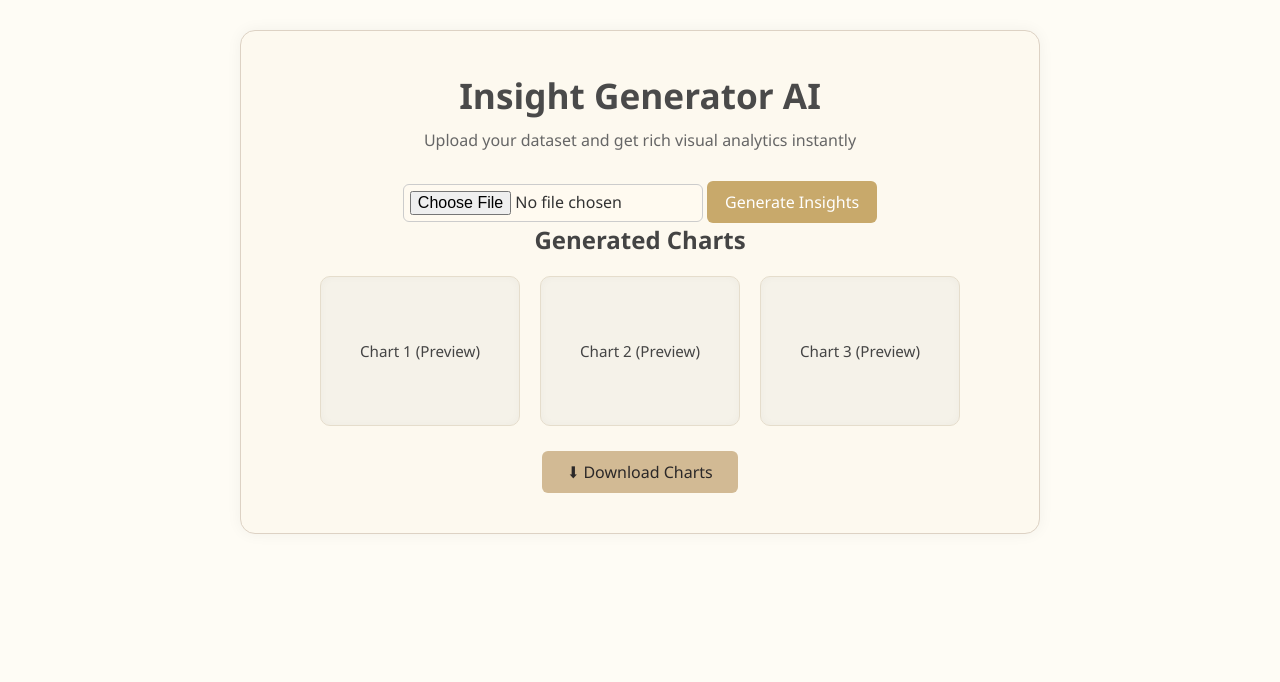
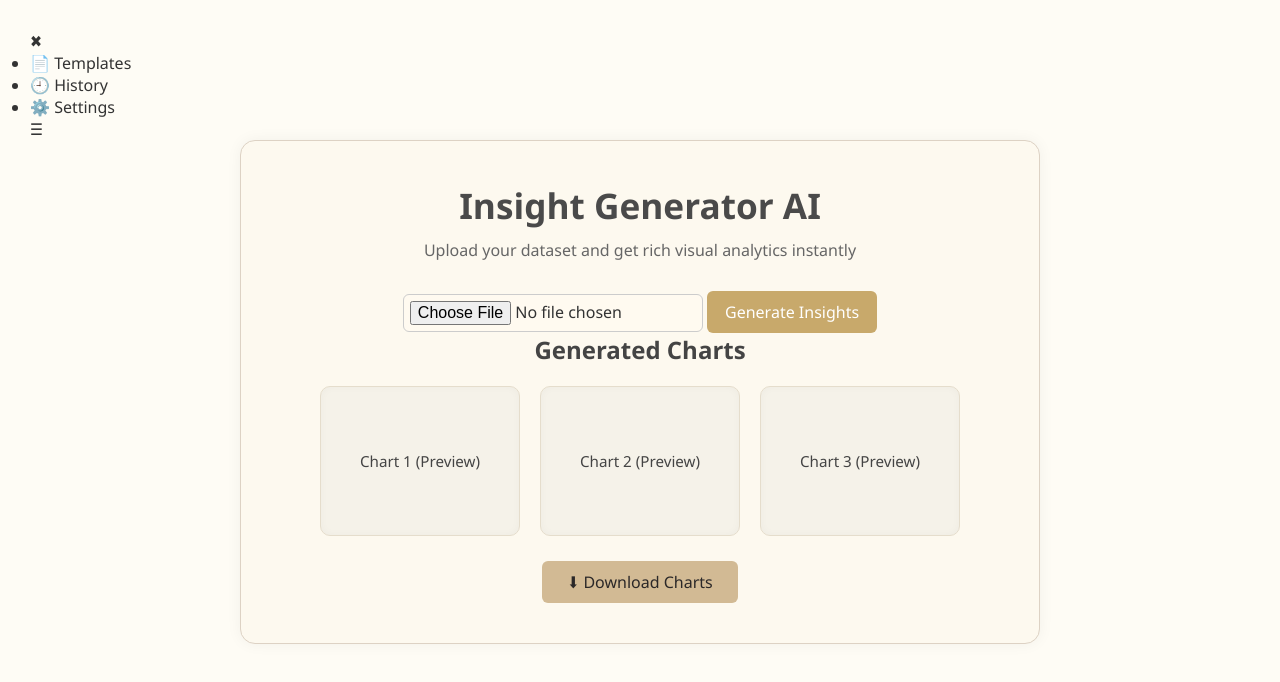
Before and after one commit to Chinmay-Anmulwar/Insight-Generator-ai, a plain HTML site: page index.html in a window 1280 px wide. Drawn offline with Linux system fonts and the light colour scheme.

Commit message:
Update index.html

```diff
--- a/index.html
+++ b/index.html
@@ -7,6 +7,21 @@
         <link rel="stylesheet" href="style.css" />
     </head>
     <body>
+        <!-- Sidebar -->
+<div class="sidebar" id="sidebar">
+  <div class="sidebar-header">
+    <span class="close-btn" onclick="toggleSidebar()">✖</span>
+  </div>
+  <ul class="sidebar-menu">
+    <li>📄 Templates</li>
+    <li>🕘 History</li>
+    <li>⚙️ Settings</li>
+  </ul>
+</div>
+
+<!-- Menu Toggle -->
+<div class="menu-toggle" onclick="toggleSidebar()">☰</div>
+
         <div class="container">
             <h1>Insight Generator AI</h1>
             <p class="tagline">Upload your dataset and get rich visual analytics instantly</p>
@@ -28,5 +43,14 @@
     </div>
 
         </div>
+        <script>
+  function toggleSidebar() {
+    const sidebar = document.getElementById('sidebar');
+    const toggle = document.querySelector('.menu-toggle');
+    sidebar.classList.toggle('active');
+        toggle.style.display = sidebar.classList.contains('active') ? 'none' : 'block';
+  }
+</script>
+
     </body>
 </html>
```
